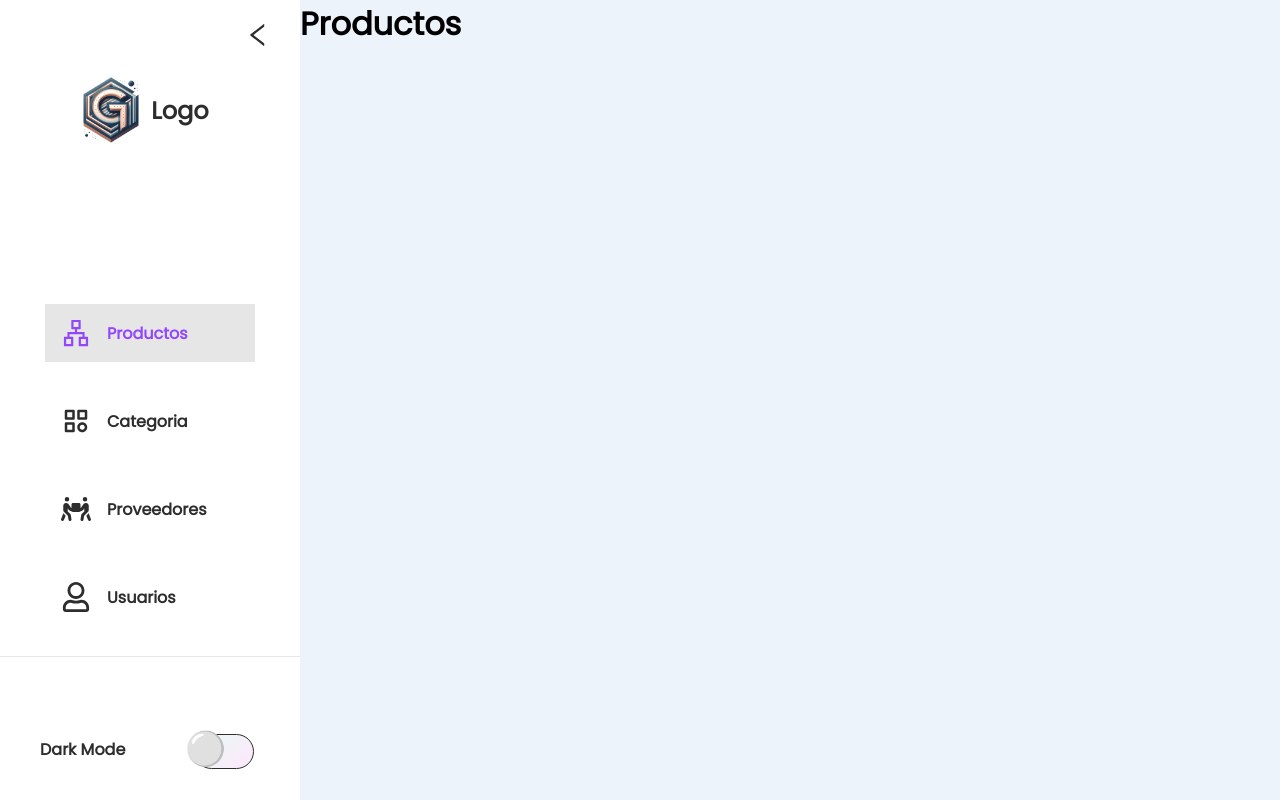
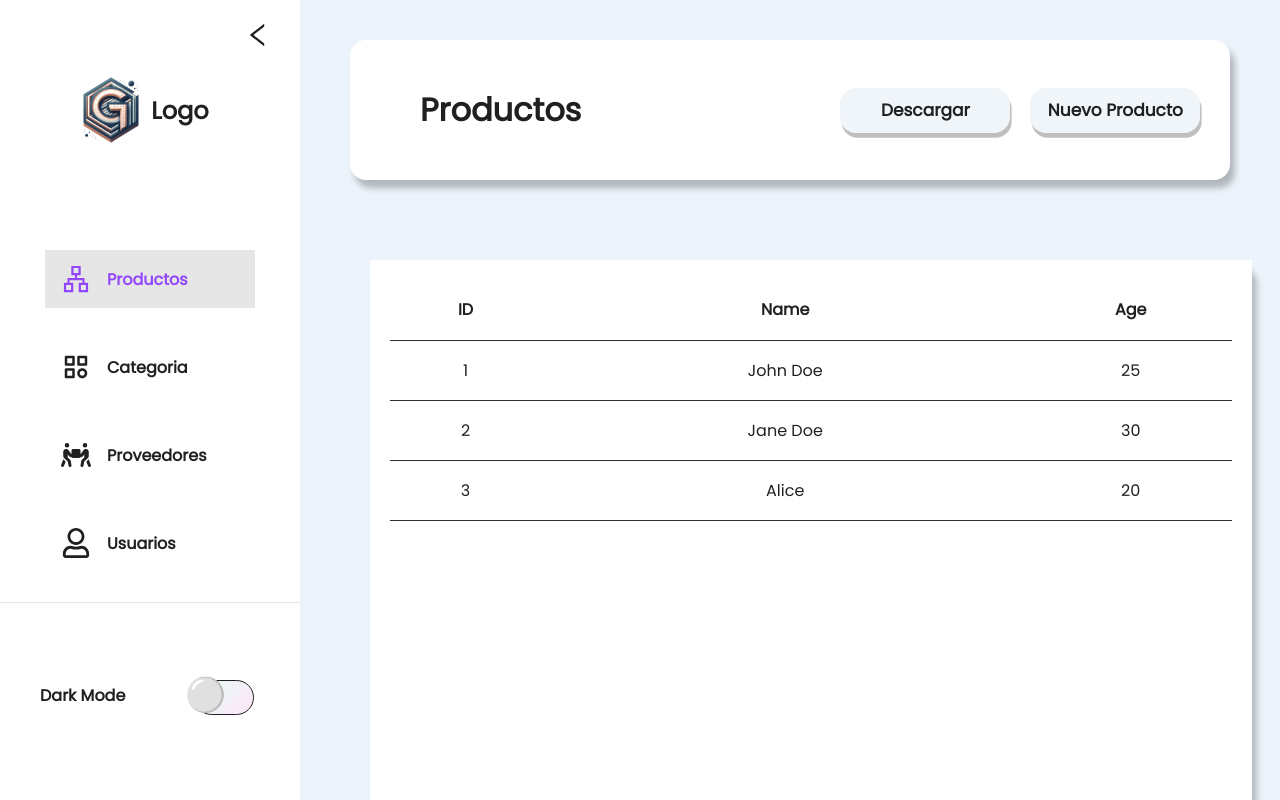
Before and after one commit to JudaCarrillo/backoffice-hub, a React (Vite) app in the folder app-management-system/: page / in a window 1280 px wide. Shown: the top 800 px of the page. Built offline with nearby package versions, Linux system fonts and the light colour scheme.

Commit message:
feat: upd

```diff
--- /dev/null
+++ b/app-management-system/src/components/button.jsx
@@ -0,0 +1,37 @@
+import styled from "styled-components"
+
+export function ButtonHead({name}) {
+    return (
+        <Container>
+            <div className="button_head">
+                {name}
+            </div>
+        </Container>
+    );
+}
+
+const Container = styled.div`
+    height: 45px;
+    width: 170px;
+        .button_head{
+            height: 100%;
+            width: 100%;
+            display: flex;
+            justify-content:center;
+            align-items: center;
+            background: ${(props)=>props.theme.bgbtton};
+            cursor: pointer;
+            border: none;
+            border-radius:1rem;
+            font-size: 17px;
+            font-weight: 800;
+            color: ${(props)=>props.theme.text};
+            box-shadow:.1rem .3rem #00000040;
+        }
+        :hover{
+            background: ${(props)=>props.theme.gray700};
+            color: ${(props)=>props.theme.body};
+        }
+    }
+
+`;
--- /dev/null
+++ b/app-management-system/src/components/cabecera.jsx
@@ -0,0 +1,49 @@
+import styled from "styled-components"
+
+export function Cabecera({title, children }){
+    return(
+        <Container>
+            <div className="Headboard">
+                <h1 className="Headboard-title">
+                    {title}
+                </h1>
+                <div className="button_lado">
+                    {children }
+                </div>
+            </div>
+
+        </Container>
+    );
+}
+
+const Container = styled.div`
+    position:relative;
+    width: 98%;
+    height: 160px;
+    top: 20px;
+    padding: 10px 40px 10px 40px;
+    margin: 10px;
+
+    .Headboard{
+
+        border-radius: 1rem;
+        width:100%;
+        height:100%;
+        background: ${(props)=>props.theme.bg};
+        display:flex;
+        justify-content: space-between;
+        align-items: center;
+        padding: 0px 30px 0px 70px;
+        box-shadow: .3rem .5rem .4rem #00000040;
+
+        .Headboard-title{
+            color: ${(props)=>props.theme.text};
+        }
+
+    }
+
+    .button_lado{
+        display: flex;
+        gap: 20px;
+    }
+`;
--- /dev/null
+++ b/app-management-system/src/components/cuerpo.jsx
@@ -0,0 +1,33 @@
+import React from 'react';
+import styled from "styled-components";
+import { TableComponent } from './table';
+
+
+export function Cuerpo ({columns,data}) {
+    return(
+        <Container>
+            <article className="table_body">
+                <TableComponent columns={columns} data={data} />
+            </article>
+        </Container>
+    );
+}
+
+const Container = styled.div`
+position: relative;
+top: 90px;
+width: 90%;
+height: 550px;
+left: 80px;
+margin: -10px;
+border-radius: 1rem;
+box-shadow: .3rem .5rem .4rem #00000040;
+    .table_body{
+        width: 100%;
+        height: 100%;
+        padding: 20px;
+        background-color: ${(props)=>props.theme.bg};
+        scrollbar-width: none;
+        overflow:auto;
+    }
+`;
--- a/app-management-system/src/components/sidebar.jsx
+++ b/app-management-system/src/components/sidebar.jsx
@@ -19,7 +19,7 @@ export function Sidebar({sidebarOpen,setSidebarOpen}) {
         "light" ? "dark" : "light"));
     };
     return (
-        <Container isOpen = {sidebarOpen} themeUse={theme}>
+        <Container isopen = {sidebarOpen} themeuse={theme}>
             <button className="sidebarButton" onClick={ModSidebarOpen}>
                 <AiOutlineLeft />
             </button>
@@ -121,7 +121,7 @@ const secundaryLinksArray = [
         color: ${(props)=>props.theme.text};
         background: ${(props)=>props.theme.bg};
         position: sticky;
-        padding-top: ${({ isOpen }) => (isOpen ? `30%` : `100px`)};
+        padding-top: ${({ isopen }) => (isopen ? `30%` : `100px`)};
         .sidebarButton{
             position: absolute;
             top: 10px;
@@ -143,7 +143,7 @@ const secundaryLinksArray = [
             justify-content: center;
             cursor: pointer;
             transition: all 0.3s;
-            transform: ${({ isOpen }) => (isOpen ? `initial` : `rotate(180deg)`)};
+            transform: ${({ isopen }) => (isopen ? `initial` : `rotate(180deg)`)};
                 svg{
                     font-size: 30px
                 }
@@ -153,7 +153,7 @@ const secundaryLinksArray = [
             display: flex;
             justify-content: center;
             align-items: center;
-            padding-bottom: 144px;
+            padding-bottom: 90px;
             gap:20px;
             .imgContent{
                 display: flex;
@@ -164,11 +164,11 @@ const secundaryLinksArray = [
                 }
                 cursor: pointer;
                 transition: all 0.3s;
-                transform: ${({ isOpen }) => (isOpen ? `scale(1.9)` : `scale(1.9)`)};
+                transform: ${({ isopen }) => (isopen ? `scale(1.9)` : `scale(1.9)`)};
 
             }
             h2 {
-                display: ${({ isOpen }) => (isOpen ? `block` : `none`)};
+                display: ${({ isopen }) => (isopen ? `block` : `none`)};
             }
         }
 
@@ -215,10 +215,11 @@ const secundaryLinksArray = [
         }
         .salirbutton{
             position: relative;
-            top: 200px;
+            top: 20px;
+            left: 10px;
         }
         .ThemeContent{
-            padding: ${({ isOpen }) => (isOpen ? `10% 10%` : `60px 0px 40px`)};
+            padding: ${({ isopen }) => (isopen ? `10% 10%` : `60px 0px 40px`)};
             display: flex;
             align-items: center;
             justify-content: space-between;
@@ -226,13 +227,13 @@ const secundaryLinksArray = [
                     display: block;
                     padding: 10px;
                     font-weight: 700;
-                    opacity: ${({isOpen})=>(isOpen?`1`:`0`)};
+                    opacity: ${({isopen})=>(isopen?`1`:`0`)};
                     transition: all 0.3s;
                     white-space: nowrap;
                     overflow:hidden;
                 }
                 .toggleContent{
-                    margin: ${({isOpen})=>(isOpen?`auto 40px`:`auto 15px`)};
+                    margin: ${({isopen})=>(isopen?`auto 40px`:`auto 15px`)};
                     width: 36px;
                     height: 20px;
                     border-radius: 10px;
@@ -276,7 +277,7 @@ const secundaryLinksArray = [
                                 left: 0;
                                 right: 0;
                                 bottom: 5px;
-                                background: ${({themeUse})=>(themeUse==="light" ? v.lightbackground : v.checkbox)};
+                                background: ${({themeuse})=>(themeuse==="light" ? v.lightbackground : v.checkbox)};
                                 transition: 0.3s;
                                 &::before{
                                     position: absolute;
--- /dev/null
+++ b/app-management-system/src/components/table.jsx
@@ -0,0 +1,49 @@
+import React from 'react';
+import styled from "styled-components"
+
+export function TableComponent({ columns, data }) {
+    return (
+        <Table>
+            <thead className='table_head'>
+                <tr className='tr_table'>
+                    {columns.map(column => (
+                        <th key={column.field}>{column.headerName}</th>
+                    ))}
+                </tr>
+            </thead>
+            <tbody className='table_bd'>
+                {data.map(row => (
+                    <tr key={row.id} className='tr_table'>
+                        {columns.map(column => (
+                            <td className='td_table' key={`${row.id}-${column.field}`}>
+                                {row[column.field]}
+                            </td>
+                        ))}
+                    </tr>
+                ))}
+            </tbody>
+        </Table>
+    );
+}
+const Table = styled.table`
+
+    min-width: 600px;
+    color: ${(props)=>props.theme.text};;
+    width: 100%;
+    height: auto;
+    border-collapse: collapse;
+    .tr_table{
+
+        border-bottom: solid 1px ${(props)=>props.theme.gray700};
+        height: 60px;
+    }
+    .table_bd{
+        max-height: 300px;
+        .td_table{
+            padding: 0px 10px 0px 10px;
+            height: 50px;
+            text-align: center;
+        }
+    }
+
+`;
--- a/app-management-system/src/pages/categorias.jsx
+++ b/app-management-system/src/pages/categorias.jsx
@@ -1,9 +1,39 @@
 import styled from "styled-components"
+import { Cabecera } from "../components/cabecera";
+import { ButtonHead } from "../components/button";
+import { Cuerpo } from "../components/cuerpo";
+import { useEffect, useState } from "react";
+
+
 
 export function Categoria() {
+    const [cat, setCat] = useState ([])
+
+    const cargartabla = async () => {
+        const baseurl = 'http://localhost:8000/api/'
+        const api = 'user'
+        const respuesta = await fetch('http://localhost:8000/')
+        const data =  await respuesta.json()
+        setCat(data)
+    }
+    useEffect(() => {
+        cargartabla()
+
+    },[])
+    const columns = [
+        { field: 'id', headerName: 'ID' },
+        { field: 'name', headerName: 'Name' },
+        { field: 'age', headerName: 'Age' },
+    ];
+
+    const data = cat ? [{ id: cat.id, name: cat.nombre, age: cat.años }] : []; // Manejar cat vacío
+
     return (
         <Container>
-            <h1>Categoria</h1>
+            <Cabecera title={'Categoria'}>
+                <ButtonHead name={'Nueva categoria'}/>
+            </Cabecera>
+            <Cuerpo columns={columns} data={data}/>
         </Container>
     );
 }
--- a/app-management-system/src/pages/productos.jsx
+++ b/app-management-system/src/pages/productos.jsx
@@ -1,9 +1,30 @@
-import styled from "styled-components"
+import styled from "styled-components";
+import { Cabecera } from "../components/cabecera";
+import { ButtonHead } from "../components/button";
+import { Cuerpo } from "../components/cuerpo";
+const columns = [
+    { field: 'id', headerName: 'ID' },
+    { field: 'name', headerName: 'Name' },
+    { field: 'age', headerName: 'Age' },
+
+];
+
+const data = [
+    { id: 1, name: 'John Doe', age: 25 },
+    { id: 2, name: 'Jane Doe', age: 30 },
+    { id: 3, name: 'Alice', age: 20 },
+
+];
+
 
 export function Productos() {
     return (
         <Container>
-            <h1>Productos</h1>
+            <Cabecera title={'Productos'}>
+                <ButtonHead name={'Descargar'}/>
+                <ButtonHead name={'Nuevo Producto'}/>
+            </Cabecera>
+            <Cuerpo columns={columns} data={data}/>
         </Container>
     );
 }
--- a/app-management-system/src/pages/proveedores.jsx
+++ b/app-management-system/src/pages/proveedores.jsx
@@ -1,9 +1,13 @@
 import styled from "styled-components"
+import { Cabecera } from "../components/cabecera";
+import { ButtonHead } from "../components/button";
 
 export function Proveedores() {
     return (
         <Container>
-            <h1>Proveedores</h1>
+            <Cabecera title={'Proveedores'}>
+                <ButtonHead name={'Nuevo Proveedor'}/>
+            </Cabecera>
         </Container>
     );
 }
--- a/app-management-system/src/pages/usuarios.jsx
+++ b/app-management-system/src/pages/usuarios.jsx
@@ -1,9 +1,13 @@
 import styled from "styled-components"
+import { Cabecera } from "../components/cabecera";
+import { ButtonHead } from "../components/button";
 
 export function Usuarios() {
     return (
         <Container>
-            <h1>Usuarios</h1>
+            <Cabecera title={'Usuarios'}>
+                <ButtonHead name={'Nuevo Usuarios'}/>
+            </Cabecera>
         </Container>
     );
 }
--- a/app-management-system/src/routers/routes.jsx
+++ b/app-management-system/src/routers/routes.jsx
@@ -4,7 +4,6 @@ import { Categoria } from '../pages/categorias';
 import { Login } from '../pages/login';
 import { Proveedores } from '../pages/proveedores';
 import { Usuarios } from '../pages/usuarios';
-import { Sidebar } from '../components/sidebar';
 export function MyRoutes() {
     return (
             <Routes>
--- a/app-management-system/src/styles/theme.jsx
+++ b/app-management-system/src/styles/theme.jsx
@@ -18,7 +18,8 @@ export const Light = {
     bgAlpha: "rgba(250,250,250,.3)",
     bg2: "rgb(245,245,245)",
     bg3: "rgb(230,230,230)",
-    text: "rgb(45,45,45)",
+    bgbtton: "#F0F5FA",
+
     primary: "rgb(52, 131, 235)",
     bg4:"#9247FC",
     bgtotal:"#EDF3FB",
@@ -69,7 +70,7 @@ export const Dark = {
     bgAlpha: "rgba(0,0,0,.3)",
     bg2: "rgb(30,30,30)",
     bg3: "rgb(50,50,50)",
-    text: "rgb(210,210,210)",
+    bgbtton: "#8B0000",
     primary: "rgb(52, 131, 235)",
     bg4:"#9247FC",
     bgtotal:"#21252B",
@@ -77,7 +78,7 @@ export const Dark = {
 
     gray900: "#000000",
     gray800: "#1f1f1f",
-    gray700: "#2e2e2e",
+    gray700: "#f1f1f1",
     gray600: "#313131",
     gray500: "#969593",
     gray400: "#a6a6a6",
```
Also changed, not shown: app-management-system/src/components/buttons_action/buttons.jsx (added, +7 -0 lines).
